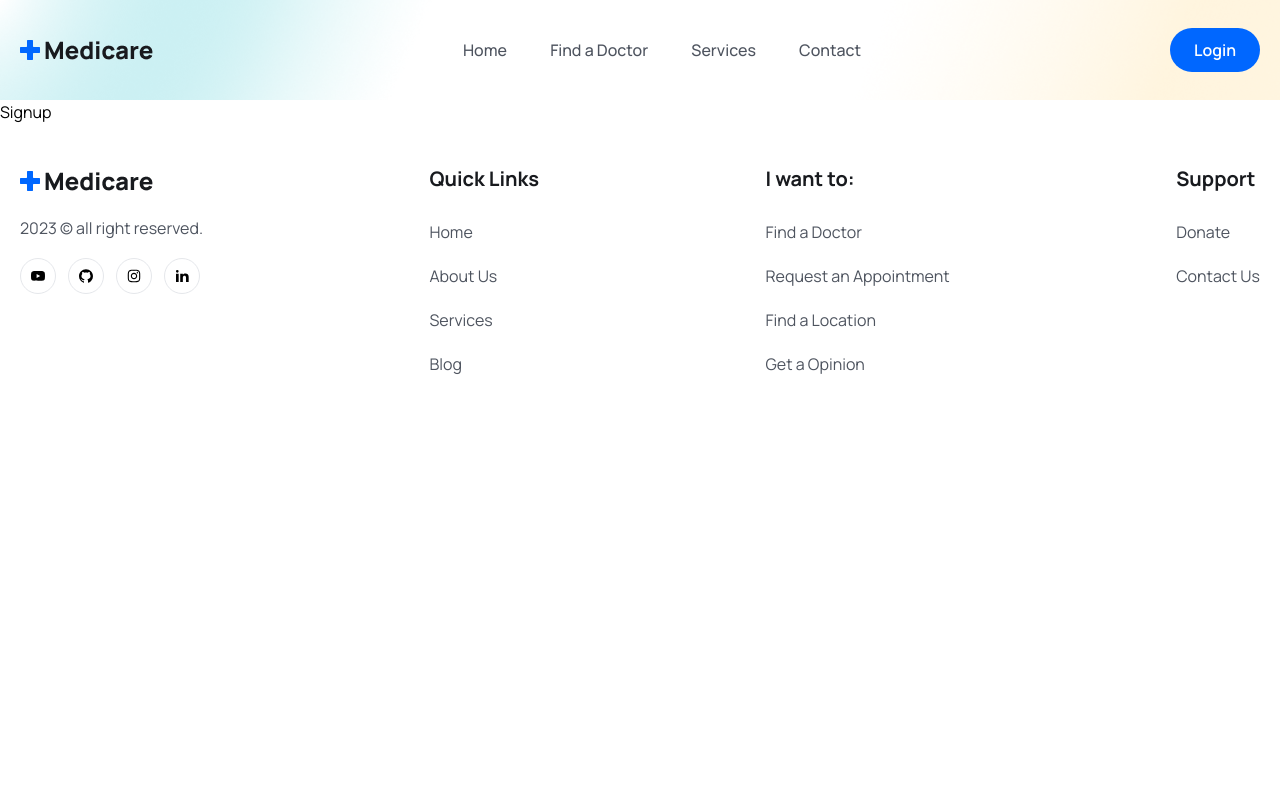
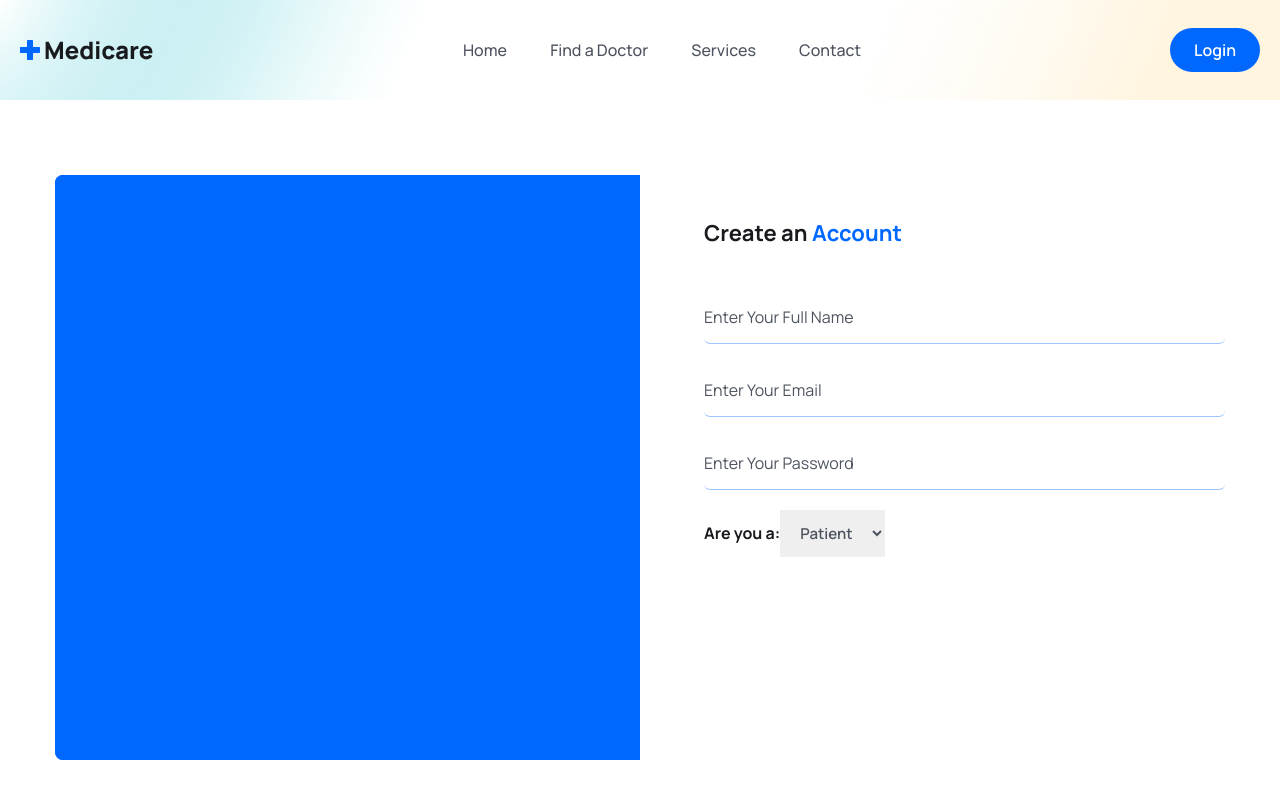
Before and after one commit to MirandaMG20/medicare_booking, a React (Vite) app in the folder frontend/: page /register in a window 1280 px wide. Shown: the top 800 px of the page. Built offline with nearby package versions, Linux system fonts and the light colour scheme.

Commit message:
SignUp Form

```diff
--- a/frontend/src/pages/Login.jsx
+++ b/frontend/src/pages/Login.jsx
@@ -1,4 +1,5 @@
 import React, { useState } from 'react'
+import { Link } from "react-router-dom"
 
 const Login = () => {
 
@@ -26,22 +27,35 @@
               value={formData.email}
               onChange={handleInputChange}
               placeholder='Enter Your Email'
-              className='w-full px-4 py-3 border-b border-solid border-[#0066ff61] focus:outline-none focus:border-b-primaryColor text-[16px] leading-7 text-headingColor placeholder:text-textColor rounded-md cursor-pointer'
+              className='w-full py-3 border-b border-solid border-[#0066ff61] focus:outline-none focus:border-b-primaryColor text-[16px] leading-7 text-headingColor placeholder:text-textColor rounded-md cursor-pointer'
               required
             />
           </div>
 
           <div className="mb-5">
             <input
-              type='email'
-              name='email'
-              value={formData.email}
+              type='password'
+              name='password'
+              value={formData.password}
               onChange={handleInputChange}
-              placeholder='Enter Your Email'
-              className='w-full px-4 py-3 border-b border-solid border-[#0066ff61] focus:outline-none focus:border-b-primaryColor text-[16px] leading-7 text-headingColor placeholder:text-textColor rounded-md cursor-pointer'
+              placeholder='Enter Your Password'
+              className='w-full py-3 border-b border-solid border-[#0066ff61] focus:outline-none focus:border-b-primaryColor text-[16px] leading-7 text-headingColor placeholder:text-textColor rounded-md cursor-pointer'
               required
             />
           </div>
+
+          <div className="mt-7">
+            <button type='submit' className="w-full bg-primaryColor text-white text-[18px] leading-[30px] rounded-lg px-4 py-3">
+              Login
+            </button>
+          </div>
+
+          <p className="mt-5 text-textColor text-center">
+            Don't have an account?
+            <Link to='/register' className='text-primaryColor font-medium ml-1'>
+              Register
+            </Link>
+          </p>
         </form>
       </div>
     </section>
--- a/frontend/src/pages/Signup.jsx
+++ b/frontend/src/pages/Signup.jsx
@@ -1,8 +1,74 @@
 import React from 'react'
+import signupImg from '../assets/images/signup.gif'
 
 const Signup = () => {
   return (
-    <div>Signup</div>
+    <section className='px-5 xl:px-0'>
+      <div className="max-w-[1170px] mx-auto">
+        <div className="grid grid-cols-1 lg:grid-cols-2">
+          {/* IMG BOX */}
+          <div className="hidden lg:block bg-primaryColor rounded-l-lg">
+            <figure className="rounded-l-lg">
+              <img src={signupImg} alt="" className='w-full rounded-l-lg' />
+            </figure>
+          </div>
+
+          {/* SIGN UP FORM */}
+          <div className="rounded-l-lg lg:pl-16 py-10">
+            <h3 className="text-headingColor text-[22px] leading-9 font-bold mb-10">
+              Create an <span className='text-primaryColor'> Account </span>
+            </h3>
+
+            <form action="">
+
+              <div className="mb-5">
+                <input
+                  type='text'
+                  name='name'
+                  value=''
+                  placeholder='Enter Your Full Name'
+                  className='w-full py-3 border-b border-solid border-[#0066ff61] focus:outline-none focus:border-b-primaryColor text-[16px] leading-7 text-headingColor placeholder:text-textColor rounded-md cursor-pointer'
+                  required
+                />
+              </div>
+
+              <div className="mb-5">
+                <input
+                  type='email'
+                  name='email'
+                  value=''
+                  placeholder='Enter Your Email'
+                  className='w-full py-3 border-b border-solid border-[#0066ff61] focus:outline-none focus:border-b-primaryColor text-[16px] leading-7 text-headingColor placeholder:text-textColor rounded-md cursor-pointer'
+                  required
+                />
+              </div>
+
+              <div className="mb-5">
+                <input
+                  type='password'
+                  name='password'
+                  value=''
+                  placeholder='Enter Your Password'
+                  className='w-full py-3 border-b border-solid border-[#0066ff61] focus:outline-none focus:border-b-primaryColor text-[16px] leading-7 text-headingColor placeholder:text-textColor rounded-md cursor-pointer'
+                  required
+                />
+              </div>
+
+              <div className="mb-5 flex items-center justify-between">
+                <label htmlFor="" className="text-headingColor font-bold text-[16px]leading-7">
+                  Are you a:
+                  <select name="role" className='text-textColor font-semibold text-[15px] leading-7 px-4 py-3 focus:outline-none'>
+                    <option value="patient">Patient</option>
+                    <option value="doctor">Doctor</option>
+                  </select>
+                </label>
+              </div>
+
+            </form>
+          </div>
+        </div>
+      </div>
+    </section>
   )
 }
 
```
